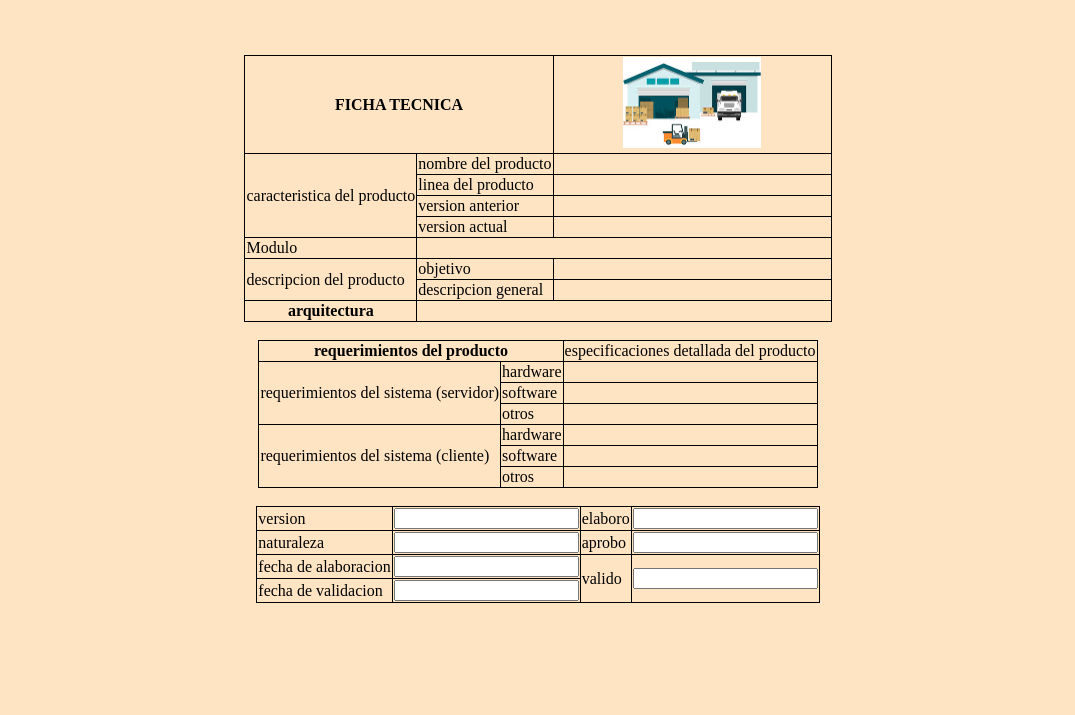
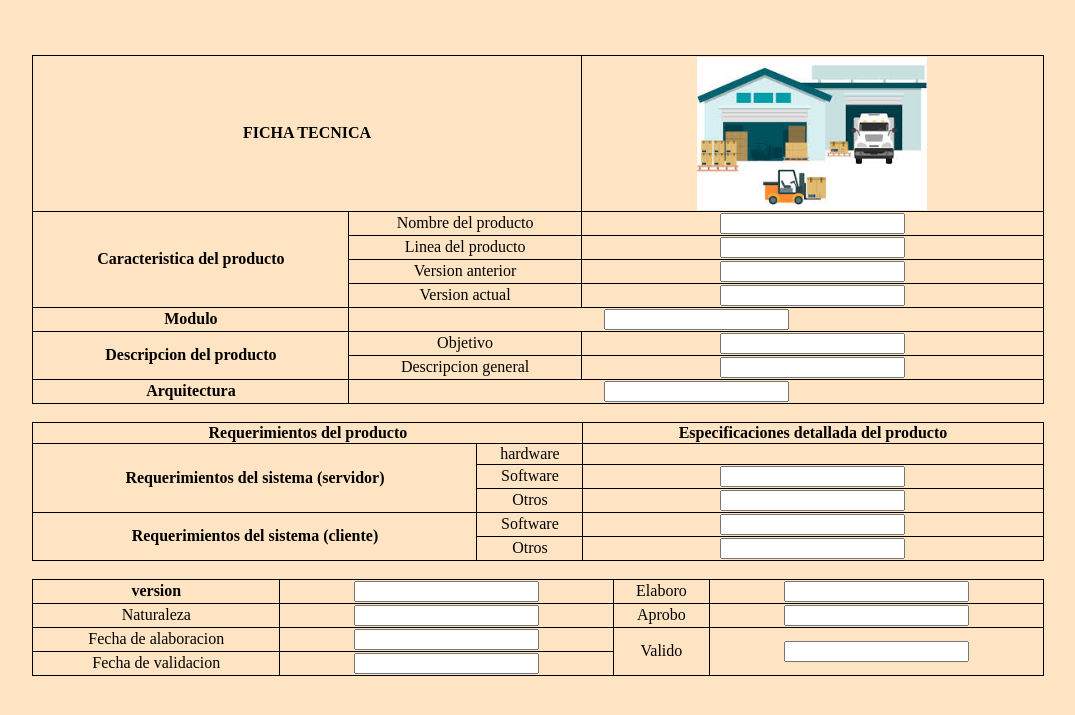
Before and after one commit to miangel07/ficha-tecnica, a plain HTML site: page index.html in a window 1280 px wide. Shown: the part 61-776 px from the top of the page, without its empty margins (102-1177 px from the left). Drawn offline with Linux system fonts and the light colour scheme.

Commit message:
add file

```diff
--- a/css/style.css
+++ b/css/style.css
@@ -3,15 +3,19 @@ body {
 
 }
 img{
+    display: block;
     justify-content: center;
-    margin: 0 0 0 auto;
+    margin: auto;
     width: 50%;
 
 }
 table ,th, td, tr{
     border: 1px solid black;
+    min-width:  80%;
     border-collapse: collapse;
-    margin: 0 auto;
+    margin: auto;
+    font-size: 1em;
+    text-align: center;
 }
 h1 {
     text-align: center;
--- a/index.html
+++ b/index.html
@@ -19,31 +19,31 @@
         </tr>
         <br>
         <tr>
-            <td rowspan="4">caracteristica del producto</td>
-            <td>nombre del producto</td>
+            <th rowspan="4">Caracteristica del producto</th>
+            <td>Nombre del producto</td><td colspan="2"><input type="text"></td>
         </tr>
         <tr>
-            <td>linea del producto</td>
+            <td>Linea del producto</td><td colspan="2"><input type="text"></td>
 
         </tr>
     <tr>
-     <td>version anterior</td>
+     <td>Version anterior</td><td colspan="2"><input type="text"></td>
     </tr>
     <tr>
-        <td>version actual</td>
+        <td>Version actual</td> <td colspan="2"><input type="text"></td>
     </tr>
     <tr>
-        <td> Modulo</td>
+        <th> Modulo</th><td colspan="3"><input type="text"></td>
     </tr>
 
         <tr>
-            <td rowspan="2">descripcion del producto</td><td>objetivo</td>
+            <th rowspan="2">Descripcion del producto</th><td>Objetivo</td><td colspan="2"><input type="text"></td>
         </tr>
         <tr>
-            <td>descripcion general</td>
+            <td>Descripcion general</td><td colspan="2"><input type="text"></td>
         </tr>
         <tr>
-            <th>arquitectura</td>
+            <th>Arquitectura</td><td colspan="3"><input type="text"></td>
         </tr>
         <br>
     </table>
@@ -52,43 +52,43 @@
         <tr>
             <thead>
                 <tr>
-                    <th colspan="3">requerimientos del producto</th>
-                    <td> especificaciones  detallada  del producto </td>
+                    <th colspan="3">Requerimientos del producto</th>
+                    <th> Especificaciones  detallada  del producto </th>
                 </tr>
             </thead>
 
         </tr>
         <tr>
-            <td rowspan="3"> requerimientos del sistema (servidor)</td><td>hardware</td>
+            <th rowspan="3"> Requerimientos del sistema (servidor)</th><td>hardware</td>
             <tr>
-                <td> software</td>
+                <td> Software</td><td colspan="2"><input type="text"></td>
             </tr>
             <tr>
-                <td>otros</td>
+                <td>Otros</td><td colspan="2"><input type="text"></td>
             </tr>
         </tr>
         <tr>
-            <td rowspan="3">requerimientos del sistema (cliente) </td> <td>hardware</td>
+            <th rowspan="3">Requerimientos del sistema (cliente) </th>
             <tr>
-                <td>software</td>
+                <td>Software</td><td colspan="2"><input type="text"></td>
             </tr>
             <tr>
-                <td>otros </td>
+                <td>Otros </td><td colspan="2"><input type="text"></td>
             </tr>
         </tr>
     </table>
     <br>
     <table>
         <tr>
-            <td>version</td> <td><input type="text"></td> <td>elaboro</td><td><input type="text">
+            <th>version</td> <td><input type="text"></th> <td>Elaboro</td><td><input type="text">
         </tr>
         <tr>
-            <td>naturaleza</td> <td><input type="text"></td> <td>aprobo</td><td><input type="text">
+            <td>Naturaleza</td> <td><input type="text"></td> <td>Aprobo</td><td><input type="text">
         </tr>
         <tr>
-            <td>fecha de alaboracion</td> <td><input type="text"></td> <td rowspan="2"> valido</td><td rowspan="2"><input type="text">
+            <td>Fecha de alaboracion</td> <td><input type="text"></td> <td rowspan="2"> Valido</td><td rowspan="2"><input type="text">
         </tr>
-        <tr><td>fecha de validacion</td> <td><input type="text"></td>
+        <tr><td>Fecha de validacion</td> <td><input type="text"></td>
 
     </table>
 </body>
```
